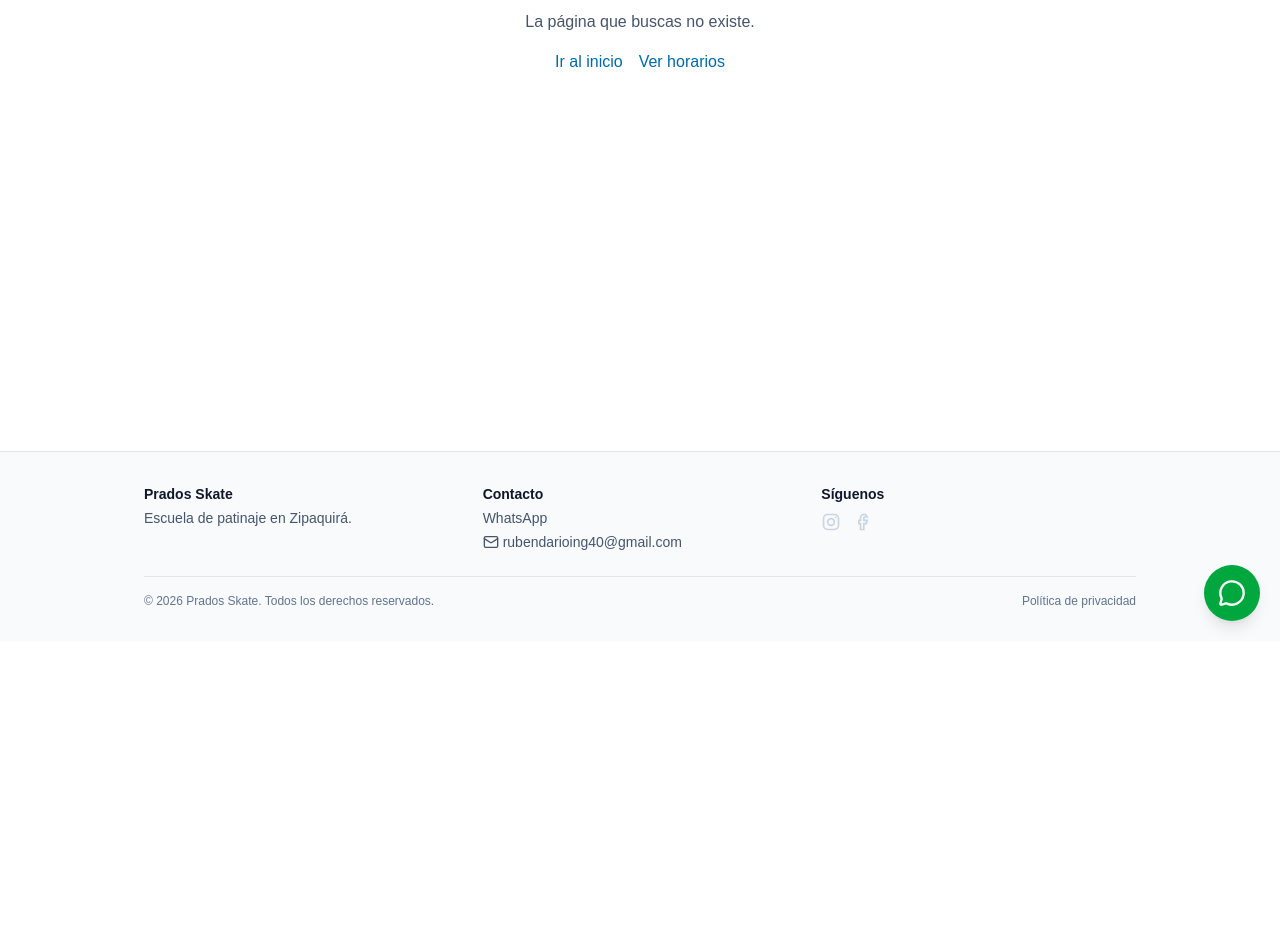
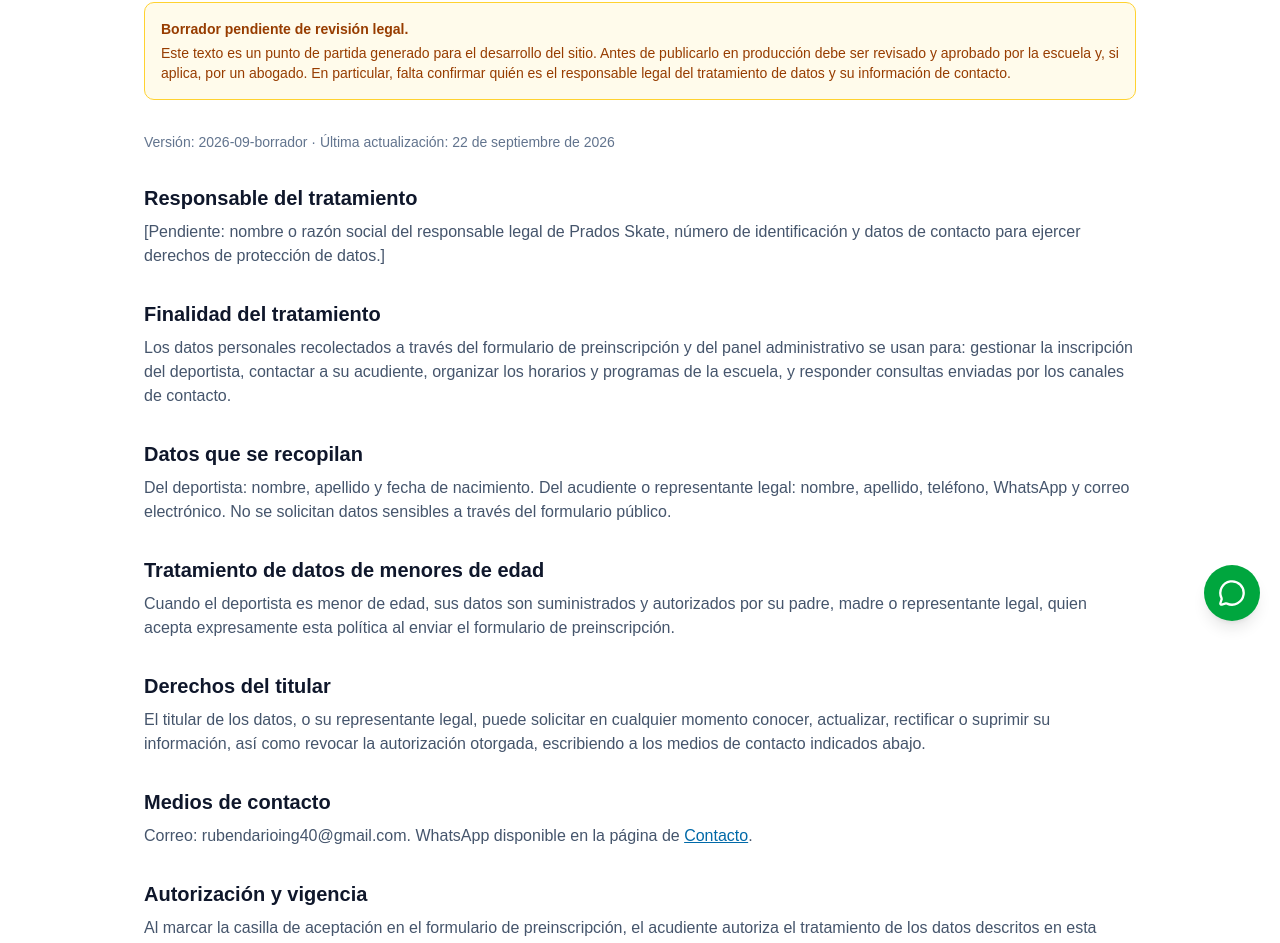
Before and after one commit to rubendarioing/escuela-patinaje, a React (Vite) app: page /privacidad in a window 1280 px wide. Shown: the part 159-1102 px from the top of the page. Before the commit the page ends 800 px from the top, so only its background shows below. Built offline with nearby package versions, Linux system fonts and the light colour scheme; no server answers.

Commit message:
feat: agregar borrador de política de privacidad y mejorar página 404

```diff
--- a/src/app/router/index.tsx
+++ b/src/app/router/index.tsx
@@ -14,6 +14,7 @@ import { AboutPage } from '@/pages/public/AboutPage'
 import { ContactPage } from '@/pages/public/ContactPage'
 import { GalleryPage } from '@/pages/public/GalleryPage'
 import { FaqPage } from '@/pages/public/FaqPage'
+import { PrivacyPage } from '@/pages/public/PrivacyPage'
 
 export const router = createBrowserRouter([
   {
@@ -33,6 +34,7 @@ export const router = createBrowserRouter([
       { path: 'preguntas-frecuentes', element: <FaqPage /> },
       { path: 'inscripcion', element: <PlaceholderPage title="Inscripción" /> },
       { path: 'contacto', element: <ContactPage /> },
+      { path: 'privacidad', element: <PrivacyPage /> },
       { path: '*', element: <NotFoundPage /> },
     ],
   },
--- /dev/null
+++ b/src/lib/policyVersion.ts
@@ -0,0 +1,4 @@
+// Versión vigente de la Política de Privacidad.
+// Cambiar este valor cada vez que se publique una nueva versión del texto,
+// y actualizar también la fecha que se muestra en /privacidad.
+export const POLICY_VERSION = '2026-09-borrador'
--- a/src/pages/public/NotFoundPage.tsx
+++ b/src/pages/public/NotFoundPage.tsx
@@ -1,14 +1,23 @@
 import { Link } from 'react-router-dom'
+import { PageContainer } from '@/components/common/PageContainer'
+import { buttonVariants } from '@/components/ui/button'
+import { cn } from '@/lib/utils'
 
 export function NotFoundPage() {
   return (
-    <section className="py-10 text-center">
-      <h1 className="text-4xl font-bold text-slate-900">404</h1>
-      <p className="mt-2 text-slate-600">La página que buscas no existe.</p>
-      <div className="mt-4 flex justify-center gap-4 text-sky-700">
-        <Link to="/">Ir al inicio</Link>
-        <Link to="/horarios">Ver horarios</Link>
-      </div>
-    </section>
+    <PageContainer>
+      <section className="py-10 text-center">
+        <h1 className="text-4xl font-bold text-slate-900">404</h1>
+        <p className="mt-2 text-slate-600">La página que buscas no existe.</p>
+        <div className="mt-5 flex flex-wrap justify-center gap-3">
+          <Link to="/" className={cn(buttonVariants({ variant: 'default' }))}>
+            Ir al inicio
+          </Link>
+          <Link to="/horarios" className={cn(buttonVariants({ variant: 'outline' }))}>
+            Ver horarios
+          </Link>
+        </div>
+      </section>
+    </PageContainer>
   )
 }
--- /dev/null
+++ b/src/pages/public/PrivacyPage.tsx
@@ -0,0 +1,93 @@
+import { siteConfig } from '@/lib/siteConfig'
+import { POLICY_VERSION } from '@/lib/policyVersion'
+import { PageContainer } from '@/components/common/PageContainer'
+import { SectionTitle } from '@/components/common/SectionTitle'
+
+export function PrivacyPage() {
+  return (
+    <PageContainer>
+      <SectionTitle title="Política de privacidad" />
+
+      <div className="rounded-lg border border-amber-300 bg-amber-50 p-4 text-sm text-amber-800">
+        <p className="font-semibold">Borrador pendiente de revisión legal.</p>
+        <p className="mt-1">
+          Este texto es un punto de partida generado para el desarrollo del sitio. Antes de
+          publicarlo en producción debe ser revisado y aprobado por la escuela y, si aplica, por un
+          abogado. En particular, falta confirmar quién es el responsable legal del tratamiento de
+          datos y su información de contacto.
+        </p>
+      </div>
+
+      <p className="text-sm text-slate-500">
+        Versión: {POLICY_VERSION} · Última actualización: 22 de septiembre de 2026
+      </p>
+
+      <section>
+        <h2 className="text-xl font-semibold text-slate-900">Responsable del tratamiento</h2>
+        <p className="mt-2 text-slate-600">
+          [Pendiente: nombre o razón social del responsable legal de {siteConfig.name}, número de
+          identificación y datos de contacto para ejercer derechos de protección de datos.]
+        </p>
+      </section>
+
+      <section>
+        <h2 className="text-xl font-semibold text-slate-900">Finalidad del tratamiento</h2>
+        <p className="mt-2 text-slate-600">
+          Los datos personales recolectados a través del formulario de preinscripción y del panel
+          administrativo se usan para: gestionar la inscripción del deportista, contactar a su
+          acudiente, organizar los horarios y programas de la escuela, y responder consultas
+          enviadas por los canales de contacto.
+        </p>
+      </section>
+
+      <section>
+        <h2 className="text-xl font-semibold text-slate-900">Datos que se recopilan</h2>
+        <p className="mt-2 text-slate-600">
+          Del deportista: nombre, apellido y fecha de nacimiento. Del acudiente o representante
+          legal: nombre, apellido, teléfono, WhatsApp y correo electrónico. No se solicitan datos
+          sensibles a través del formulario público.
+        </p>
+      </section>
+
+      <section>
+        <h2 className="text-xl font-semibold text-slate-900">
+          Tratamiento de datos de menores de edad
+        </h2>
+        <p className="mt-2 text-slate-600">
+          Cuando el deportista es menor de edad, sus datos son suministrados y autorizados por su
+          padre, madre o representante legal, quien acepta expresamente esta política al enviar el
+          formulario de preinscripción.
+        </p>
+      </section>
+
+      <section>
+        <h2 className="text-xl font-semibold text-slate-900">Derechos del titular</h2>
+        <p className="mt-2 text-slate-600">
+          El titular de los datos, o su representante legal, puede solicitar en cualquier momento
+          conocer, actualizar, rectificar o suprimir su información, así como revocar la
+          autorización otorgada, escribiendo a los medios de contacto indicados abajo.
+        </p>
+      </section>
+
+      <section>
+        <h2 className="text-xl font-semibold text-slate-900">Medios de contacto</h2>
+        <p className="mt-2 text-slate-600">
+          Correo: {siteConfig.contactEmail}. WhatsApp disponible en la página de{' '}
+          <a href="/contacto" className="text-sky-700 underline">
+            Contacto
+          </a>
+          .
+        </p>
+      </section>
+
+      <section>
+        <h2 className="text-xl font-semibold text-slate-900">Autorización y vigencia</h2>
+        <p className="mt-2 text-slate-600">
+          Al marcar la casilla de aceptación en el formulario de preinscripción, el acudiente
+          autoriza el tratamiento de los datos descritos en esta política, en la versión vigente al
+          momento del envío ({POLICY_VERSION}).
+        </p>
+      </section>
+    </PageContainer>
+  )
+}
```
